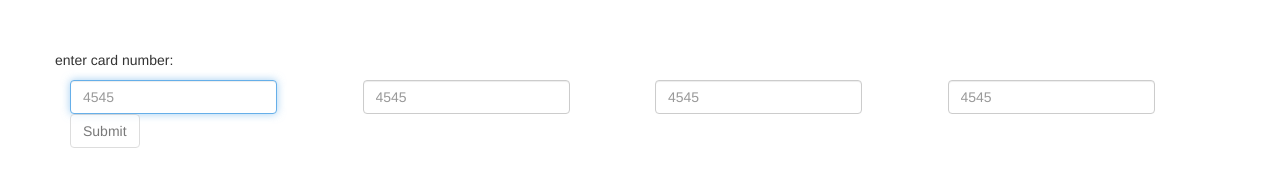
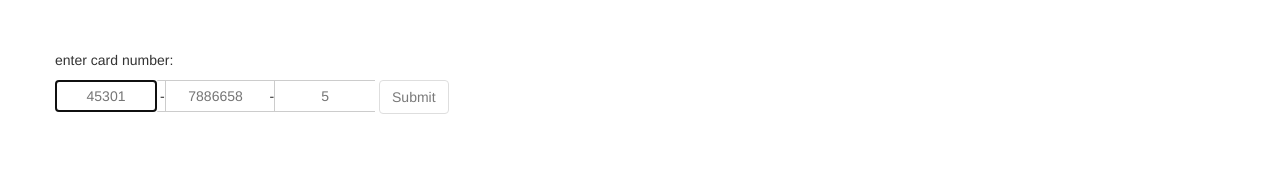
Before and after one commit to umair-khanzada/customInput, a plain HTML site: page index.html in a window 1280 px wide. Drawn offline with nearby package versions, Linux system fonts and the light colour scheme; some packages are replaced by stand-ins of ours.

Commit message:
add custom css.

```diff
--- a/index.html
+++ b/index.html
@@ -3,6 +3,7 @@
 <head>
     <meta charset="UTF-8">
     <title>special car number</title>
+    <link rel="stylesheet" href="style.css">
     <link rel="stylesheet" href="http://maxcdn.bootstrapcdn.com/bootstrap/3.3.7/css/bootstrap.min.css">
 
 
@@ -17,10 +18,9 @@
 <div class="container" ng-controller="mainCtrl">
     <div class="row" style="margin-top: 50px">
         <p>enter card number:</p>
-        <special-card-number type="created-card" focus="true" special-char="-" success-handler="fullCardNumber(cardNumber, separatedCardNumber)"></special-card-number>
+        <special-card-number type="nic-card" special-char="-" config="data" focus="true" success-handler="fullCardNumber(cardNumber, separatedCardNumber)"></special-card-number>
     </div>
 </div>
-
 
 <script src="app.js"></script>
 </body>
--- a/specialCardNumber.html
+++ b/specialCardNumber.html
@@ -1,46 +1,40 @@
-<form name="form" class="form-inline" ng-submit="formSubmit(form)">
-    <div style="display: flex;">
+
+<form name="form" ng-submit="formSubmit(form)">
         <!--ng-repeat start here-->
-        <div class="form-group col-md-3" ng-repeat="obj in config" ng-init="nextNum = $index + 1; prevNum = $index - 1; currEleId = 'step' + $index; nextEleId = $last ? 'submit' : 'step' + nextNum; prevEleId = $first ? '' : 'step' + prevNum">
-            <div>
+        <div class="after-form" ng-repeat="obj in config" ng-init="nextNum = $index + 1; prevNum = $index - 1; currEleId = 'step' + $index; nextEleId = $last ? 'submit' : 'step' + nextNum; prevEleId = $first ? '' : 'step' + prevNum">
+
+            <div class="input-parent">
                 <input type="text"
                        autocomplete="off"
                        name="{{currEleId}}"
-                       class="form-control"
+                       class="input-box"
                        id="{{currEleId}}"
+                       placeholder="{{obj.placeholder}}"
                        ng-model="obj.model"
-                       placeholder="{{obj.placeholder}}"
                        ng-pattern="allowNumberOnly"
                        ng-minlength="{{obj.minLength}}"
                        ng-maxlength="{{obj.maxLength}}"
                        ng-keyup="transferFocus(form, currEleId, nextEleId)"
                        ng-focus="transferFocus(form, prevEleId, prevEleId)"
-                       required>
+                       required />
+                <span ng-bind="specialChar" ng-hide="$last"></span>
             </div>
-            <!--Note: if you want error doesn't show before submit add this `ng-if="form.$submitted"`-->
-            <div ng-messages="form[currEleId].$error" role="alert">
+
+            <div class="error-parent" ng-messages="form[currEleId].$error" role="alert">
                 <div ng-if="form.$submitted" class="alert alert-danger" ng-message="required">This field is required.</div>
                 <div class="alert alert-info" ng-message="pattern">You can enter only number.</div>
                 <div class="alert alert-info" ng-message="maxlength">This field can be at most {{obj.maxLength}} characters long.</div>
                 <div class="alert alert-info" ng-message="minlength">This field can be at least {{obj.minLength}} characters long.</div>
             </div>
+
         </div>
-    </div>
+    <!--</div>-->
     <!--ng-repeat end here-->
 
 
-    <div class="col-md-3">
+    <!--<div class="">-->
         <button type="submit" id="submit" class="btn btn-default" ng-disabled="form.$invalid">Submit</button>
-    </div>
+    <!--</div>-->
 
     <div class="alert alert-success col-md-12" ng-show="succMessage">Form submitted successfully.</div>
-
 </form>
-
-
-<!--<script type="text/ng-template" id="error-messages">-->
-<!--<div class="alert alert-danger" ng-message="required">This field is required.</div>-->
-<!--<div class="alert alert-danger" ng-message="pattern">You can enter only number.</div>-->
-<!--<div class="alert alert-danger" ng-message="maxlength">This field can be at most 3 characters long.</div>-->
-<!--<div class="alert alert-danger" ng-message="minlength">This field can be at least 3 characters long.</div>-->
-<!--</script>-->
--- /dev/null
+++ b/style.css
@@ -0,0 +1,24 @@
+.after-form{
+    position: relative;
+    display: inline-block;
+}
+.after-form .input-parent{
+    display: inline-block;
+    border-top: 1px solid #ccc;
+    border-bottom: 1px solid #ccc;
+}
+.after-form .input-parent:first-of-type{
+    border-left: 1px solid #ccc;
+}
+.after-form .input-parent:last-of-type{
+    border-right: 1px solid #ccc;
+}
+.input-box{
+    width: 100px;
+    padding: 5px;
+    text-align: center;
+    border: 0;
+}
+.after-form .error-parent{
+    position: absolute;
+}
```
